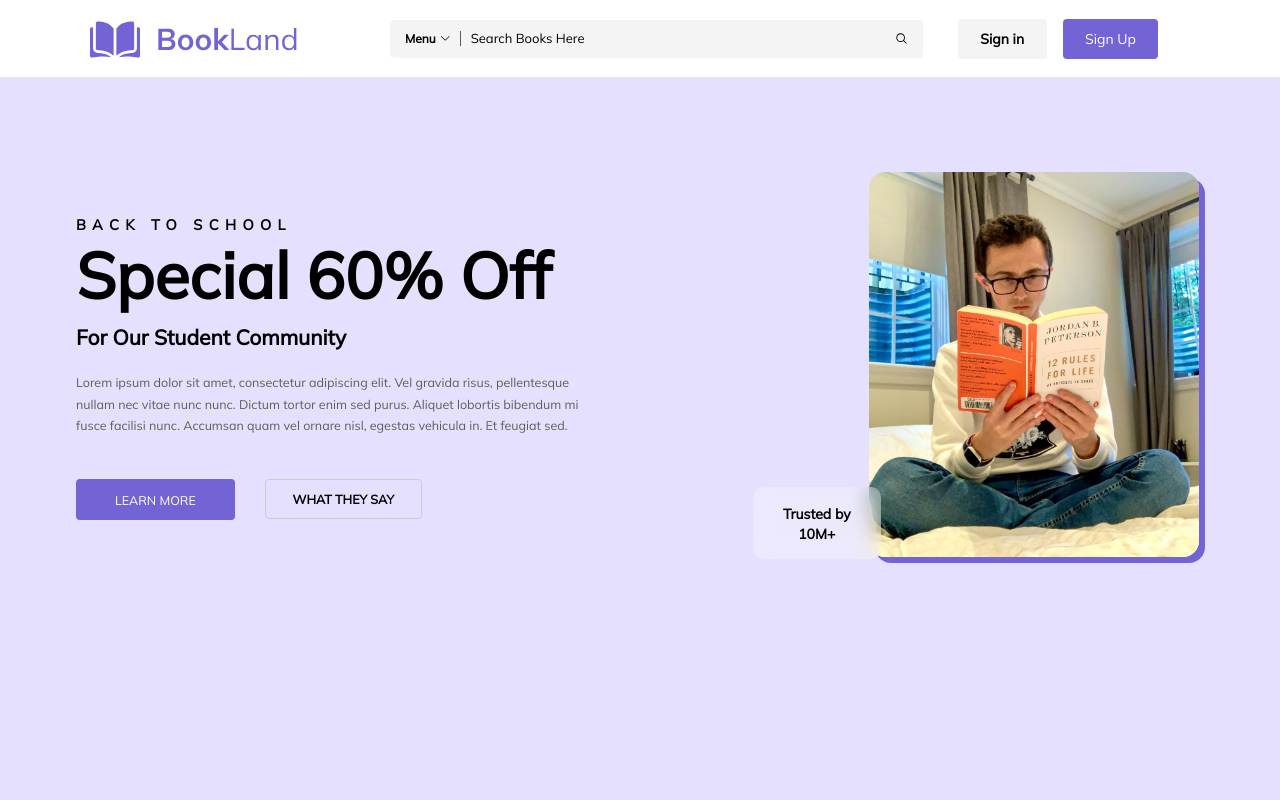
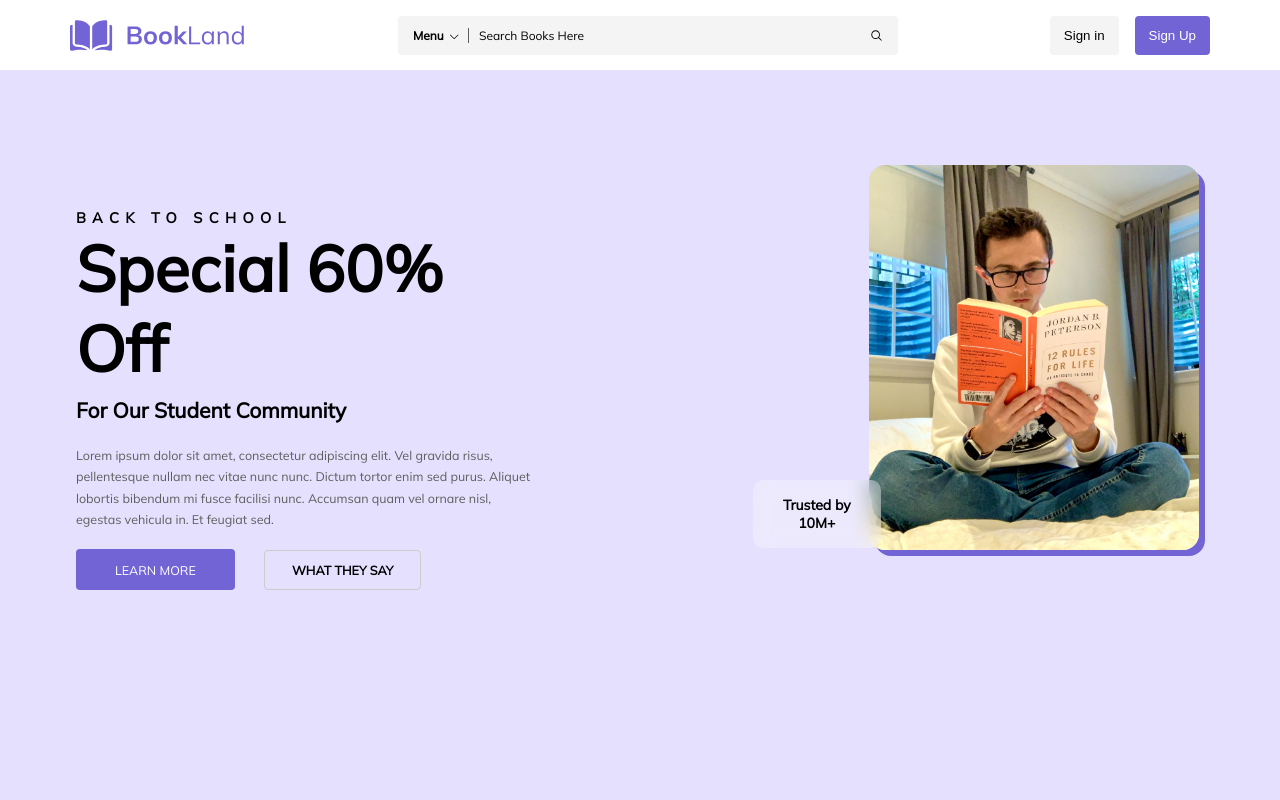
Before and after one commit to sakthivel155/Bookland, a plain HTML site: page index.html in a window 1280 px wide. Shown: the top 800 px of the page. Drawn offline with Linux system fonts and the light colour scheme.

Commit message:
navbar spacing fixed

```diff
--- a/Styles/globle.css
+++ b/Styles/globle.css
@@ -9,13 +9,15 @@
 }
 body{
     font-family: Mulish;
+    background-color: white;
+    font-size: 14px;
+    font-weight: 400;
 
 }
 ::placeholder {
     color:rgb(0, 0, 0);
     font-family: Mulish;
-    font-size: 13px;
-    font-weight: 500;
+    font-size: 12px;
   }
 /* Hide scrollbar for Chrome, Safari and Opera */
 ::-webkit-scrollbar {
--- a/Styles/home.css
+++ b/Styles/home.css
@@ -1,80 +1,64 @@
-.app-container{
-    height:10000px;
 
-}
 /*** Navigation Bar ***/
-header{
-    display:flex;
-    justify-content: center;
-    padding-top:1.2em;
-    padding-bottom: 1.2em;
-}
 
   .nav-bar{
     display: flex;
     align-items: center;
-      height:39px;
-      margin-right: 32px;
+    justify-content: space-between;
+    height:70px;
+    padding: 0 70px;
   }
 
     /* logo */
     .logo{
-       height: 38px;
-    }
-    .logo>img{
-         height: 100%;
-         object-fit: cover;
-
+       height: 32px;
+       display: block;
     }
 
     /* search Box  */
-    .search-box{
-         height:2.2em;
+    .search-container{
+        position: relative;
          display:flex;
+         width: 500px;
          align-items: center;
-         padding:19px 15px;
-         margin-left: 5.7em;
+         padding:12px 15px;
          background-color: #F4F4F4;
          border-radius: 4px;
     }
 
-        .search-container{
-         display: flex;
-        }
 
             .menu-dropdown{
-                display:flex;
-               margin-right: 10px;
-            }
-
-                .menu-dropdown>span{
+                width: 55px;
                 font-size: 12px;
                 font-weight: 600;
-                    margin-right: 5px;;
             }
 
             .search-bar{
+
                 display: flex;
-                width: 28em;
+                width: 80%;
                 justify-content: space-between;
                 border-left:0.4mm #5F5E5E solid;
                 padding-left: 10px;
             }
 
                .search-bar>input{
-                   display: inline;
+                    width: 100%;
                     border: none;
                     outline: none;
                     background-color: #F4F4F4;
                }
 
+               .search-icon{
+                position: absolute;
+                right: 15px;
+                top: 13px;
+               }
+
         /*nav bar Buttons*/
         .nav-buttons{
         display: flex;
-        margin-left: 2.2em;
-        gap: 1em;
-        align-items: center;
-        height: 100%;
+        gap: 16px;
         }
 
         .nav-buttons > div{
@@ -87,27 +71,25 @@ header{
             .signin{
                 background-color: #F4F4F4;
                 color: black;
-                padding-left: 1.6em;
-                padding-right:1.6em;
-                padding-top: 0.8em;
-                padding-bottom: 0.8em;
+                padding: 12px 14px;
                 border-radius: 4px;
                 text-decoration: none;
-                font-weight: 600;
-
+                border: none;
+                font-weight: 500;
             }
 
             .signup{
-                padding-left: 1.6em;
-                padding-right:1.6em;
-                padding-top: 0.8em;
-                padding-bottom: 0.8em;
+                padding: 12px 14px;
                 border-radius: 4px;
                 color: white;
                 font-weight:500;
                 background-color: #7264D5;
                 text-decoration: none;
+                border: none;
             }
+
+
+
 /*** langing page ***/
 .landing-page{
     height: 95vh;
@@ -701,9 +683,12 @@ font-size: 9.5px;
     width: 643px;
 }
 .latestnews-para > span{
-font-size: 33px;
-font-weight: 800;
-line-height: 18px;
+
+    font-size: 36px;
+    font-weight: 700;
+    line-height: 24px;
+
+
 }
 .latestnews-para > p{
    margin-top: 27px;
--- a/index.html
+++ b/index.html
@@ -1,45 +1,47 @@
 <!DOCTYPE html>
 <html lang="en">
 	<head>
-        <meta charset="UTF-8">
-        <meta name="viewport" content="width=device-width, initial-scale=1.0">
+		<meta charset="UTF-8" />
+		<meta name="viewport" content="width=device-width, initial-scale=1.0" />
 		<meta name="description" content="Book selling app" />
 		<meta name="keywords" content="Bookland" />
 		<meta name="author" content="sakthivel" />
 		<title>Book Land</title>
 		<!-- style -->
-        <link rel="stylesheet" href="Styles/root.css">
+		<link rel="stylesheet" href="Styles/root.css" />
 	</head>
 	<body>
- <div class="app-container">
-     <!-- Nav bar -->
-    <header>
         <nav class="nav-bar">
-            <div class="logo">
-                <img src="./asset/icons/logo.svg" alt="Bookland" >
+            <div>
+                <img src="./asset/icons/logo.svg" alt="Bookland" class="logo"/>
             </div>
-            <div class="search-box">
+
             <div class="search-container">
                 <div class="menu-dropdown">
-                        <span>Menu</span>
-                        <img src="./asset/icons/menudropdown.svg">
+                    <span>Menu&nbsp;</span>
+                    <img src="./asset/icons/menudropdown.svg" />
                 </div>
                 <div class="search-bar">
-                    <input type="text" placeholder="Search Books Here">
-                    <img src="./asset/icons/search-icon.svg">
+                    <input type="text" placeholder="Search Books Here" />
+                    <img src="./asset/icons/search-icon.svg" class="search-icon" />
                 </div>
             </div>
+
+            <div class="nav-buttons">
+                <div>
+                    <button class="signin" href="#">Sign in</button>
                 </div>
-            <div class="nav-buttons">
-                <div >
-                    <a class="signin" href="#">Sign in</a>
-                </div>
-                <div >
-                    <a class="signup" href="#">Sign Up</a>
+                <div>
+                    <button class="signup" href="#">Sign Up</button>
                 </div>
             </div>
         </nav>
-    </header>
+
+
+
+
+
+
 			<!-- Landing page -->
 			<section class="landing-page">
 				<div class="banner">
@@ -47,21 +49,25 @@
 						<p class="line1">BACK TO SCHOOL</p>
 						<p class="line2">
 							<span>Special 60% Off</span>
-                    For Our Student Community</p>
-                <p class="line3">Lorem ipsum dolor sit amet, consectetur adipiscing elit. Vel gravida risus,
-                    pellentesque nullam nec vitae nunc nunc. Dictum tortor enim sed purus. Aliquet lobortis bibendum
-                    mi fusce facilisi nunc. Accumsan quam vel ornare nisl, egestas vehicula in. Et feugiat sed.</p>
+							For Our Student Community
+						</p>
+						<p class="line3">
+							Lorem ipsum dolor sit amet, consectetur adipiscing elit. Vel gravida risus, pellentesque nullam nec vitae nunc nunc. Dictum tortor enim sed purus. Aliquet lobortis bibendum mi fusce facilisi nunc. Accumsan quam
+							vel ornare nisl, egestas vehicula in. Et feugiat sed.
+						</p>
 						<div class="homepage-buttons">
 							<a class="learn-more" href="#">LEARN MORE</a>
 							<a class="what-they-say" href="#">WHAT THEY SAY</a>
 						</div>
 					</div>
 					<div class="poster-part">
-                <img src="./asset/images/landing photo.jpeg" alt="the person read a book">
+						<img src="./asset/images/landing photo.jpeg" alt="the person read a book" />
 					</div>
 					<div class="blur-rectangle">
-                  <span>Trusted by<br>
-                        10M+</span>
+						<span>
+							Trusted by<br />
+							10M+
+						</span>
 					</div>
 				</div>
 			</section>
@@ -69,11 +75,11 @@
 			<section class="our-partners">
 				<p>Our Partners</p>
 				<div class="logo-container">
-            <img src="./asset/icons/livecode-logo1.svg" alt="livecode">
-            <img src="./asset/icons/leesara-logo2.svg" alt="leesara">
-            <img src="./asset/icons/mangr-logo3.svg" alt="mangr">
-            <img src="./asset/icons/zomato-logo4.svg" alt="zomato">
-            <img src="./asset/icons/ragatta-logo5.svg" alt="ragatta">
+					<img src="./asset/icons/livecode-logo1.svg" alt="livecode" />
+					<img src="./asset/icons/leesara-logo2.svg" alt="leesara" />
+					<img src="./asset/icons/mangr-logo3.svg" alt="mangr" />
+					<img src="./asset/icons/zomato-logo4.svg" alt="zomato" />
+					<img src="./asset/icons/ragatta-logo5.svg" alt="ragatta" />
 				</div>
 			</section>
 			<!-- books on sale  -->
@@ -90,23 +96,22 @@
 						</div>
 					</div>
 					<div class="img-container">
-                <img src="./asset/images/profilephoto.jpeg" alt="photo">
+						<img src="./asset/images/profilephoto.jpeg" alt="photo" />
 						<div class="image-text">
 							<span>Battle Drive</span>
 							<p>Muthu Kumar</p>
 						</div>
 					</div>
-
 				</div>
 				<div class="background-box2">
 					<div class="book">
 						<div class="photo-text">
 							<p>Programming</p>
-                    <img src="./asset/images/profilephoto1.jpeg" alt="">
+							<img src="./asset/images/profilephoto1.jpeg" alt="" />
 							<div class="text">
 								<span>Programming</span>
-                        <p >By Muthu</p>
-                        <p>Lorem ipsum dolor sit amet, consectetur adipiscing elit. </p>
+								<p>By Muthu</p>
+								<p>Lorem ipsum dolor sit amet, consectetur adipiscing elit.</p>
 							</div>
 							<div class="price-box">
 								<p>9.5$</p>
@@ -114,45 +119,51 @@
 							</div>
 						</div>
 
-                  <div>
-
-                  </div>
+						<div></div>
 					</div>
 					<div class="book book2">
 						<div class="photo-text">
 							<p>Food</p>
-                    <img src="./asset/images/profilephoto2.jpeg" alt="">
+							<img src="./asset/images/profilephoto2.jpeg" alt="" />
 							<div class="text">
 								<span>Food</span>
-                        <p >By Nizhar</p>
-                        <p>Lorem ipsum dolor sit amet, consectetur adipiscing elit. </p>
+								<p>By Nizhar</p>
+								<p>Lorem ipsum dolor sit amet, consectetur adipiscing elit.</p>
 							</div>
 							<div class="price-box">
 								<p>9.2$</p>
 								<a href="#">Buy Now</a>
 							</div>
 						</div>
-
 					</div>
 				</div>
 			</section>
 			<!-- services -->
 			<section class="services">
-        <div class ="three-services">
+				<div class="three-services">
 					<div class="service-box">
-               <img class="icon" src="./asset/icons/quick-delivery.svg" alt="">
+						<img class="icon" src="./asset/icons/quick-delivery.svg" alt="" />
 						<span>Quick Delivery</span>
-                   <p>Lorem ipsum dolor sit amet, consectetur adipiscing elit. At vel scelerisque sed quam id ullamcorper <br/> viverra tellus laoreet. Est diam ante sed nisl. </p>
+						<p>
+							Lorem ipsum dolor sit amet, consectetur adipiscing elit. At vel scelerisque sed quam id ullamcorper <br />
+							viverra tellus laoreet. Est diam ante sed nisl.
+						</p>
 					</div>
 					<div class="service-box">
-                <img class="icon" src="./asset/icons/secure-payment.svg" alt="">
+						<img class="icon" src="./asset/icons/secure-payment.svg" alt="" />
 						<span>Secure Payment</span>
-                <p>Lorem ipsum dolor sit amet, consectetur adipiscing elit. At vel scelerisque sed quam id ullamcorper<br/> viverra tellus laoreet. Est diam ante sed nisl. </p>
+						<p>
+							Lorem ipsum dolor sit amet, consectetur adipiscing elit. At vel scelerisque sed quam id ullamcorper<br />
+							viverra tellus laoreet. Est diam ante sed nisl.
+						</p>
 					</div>
 					<div class="service-box">
-                <img class="icon" src="./asset/icons/best-quality.svg" alt="">
+						<img class="icon" src="./asset/icons/best-quality.svg" alt="" />
 						<span>Best Quality</span>
-                <p>Lorem ipsum dolor sit amet, consectetur adipiscing elit. At vel scelerisque sed quam id ullamcorper<br/> viverra tellus laoreet. Est diam ante sed nisl. </p>
+						<p>
+							Lorem ipsum dolor sit amet, consectetur adipiscing elit. At vel scelerisque sed quam id ullamcorper<br />
+							viverra tellus laoreet. Est diam ante sed nisl.
+						</p>
 					</div>
 				</div>
 			</section>
@@ -170,15 +181,24 @@
 						</div>
 						<div class="next-image img2">
 							<span>Wild Animals</span>
-                    <p>Lorem ipsum dolor sit amet, consectetur<br/> adipiscing elit. Leo.</p>
+							<p>
+								Lorem ipsum dolor sit amet, consectetur<br />
+								adipiscing elit. Leo.
+							</p>
 						</div>
 						<div class="center-image img3">
 							<span>Space X</span>
-                    <p>Lorem ipsum dolor sit amet, consectetur <br/>adipiscing elit. Leo.</p>
+							<p>
+								Lorem ipsum dolor sit amet, consectetur <br />
+								adipiscing elit. Leo.
+							</p>
 						</div>
 						<div class="next-image img4">
 							<span>Today Tech</span>
-                    <p>Lorem ipsum dolor sit amet, consectetur <br/>adipiscing elit. Leo.</p>
+							<p>
+								Lorem ipsum dolor sit amet, consectetur <br />
+								adipiscing elit. Leo.
+							</p>
 						</div>
 						<div class="last-image img5">
 							<span>Sports</span>
@@ -191,7 +211,10 @@
 						<div class="unmark"></div>
 						<div class="unmark"></div>
 					</div>
-          <p class="book-name">Space X<br><span>$10</span></p>
+					<p class="book-name">
+						Space X<br />
+						<span>$10</span>
+					</p>
 					<a class="add-to-cart" href="#">Add to Cart</a>
 				</div>
 			</section>
@@ -200,13 +223,14 @@
 				<div class="news-container">
 					<div class="latestnews-para">
 						<span>Latest News</span>
-            <p>Lorem ipsum dolor sit amet, consectetur adipiscing elit. Justo interdum id nunc tincidunt purus odio. Sit in purus nec cursus in ut id. Eget suspendisse est vulputate faucibus mi maecenas tellus. Vitae mi vel porta amet lacus, mattis a imperdiet.</p>
+						<p>
+							Lorem ipsum dolor sit amet, consectetur adipiscing elit. Justo interdum id nunc tincidunt purus odio. Sit in purus nec cursus in ut id. Eget suspendisse est vulputate faucibus mi maecenas tellus. Vitae mi vel
+							porta amet lacus, mattis a imperdiet.
+						</p>
 					</div>
-
 				</div>
 			</section>
 			<!-- footer -->
 
- </div>
 	</body>
 </html>
```
Lines whose indentation alone changed are shown as unchanged.
